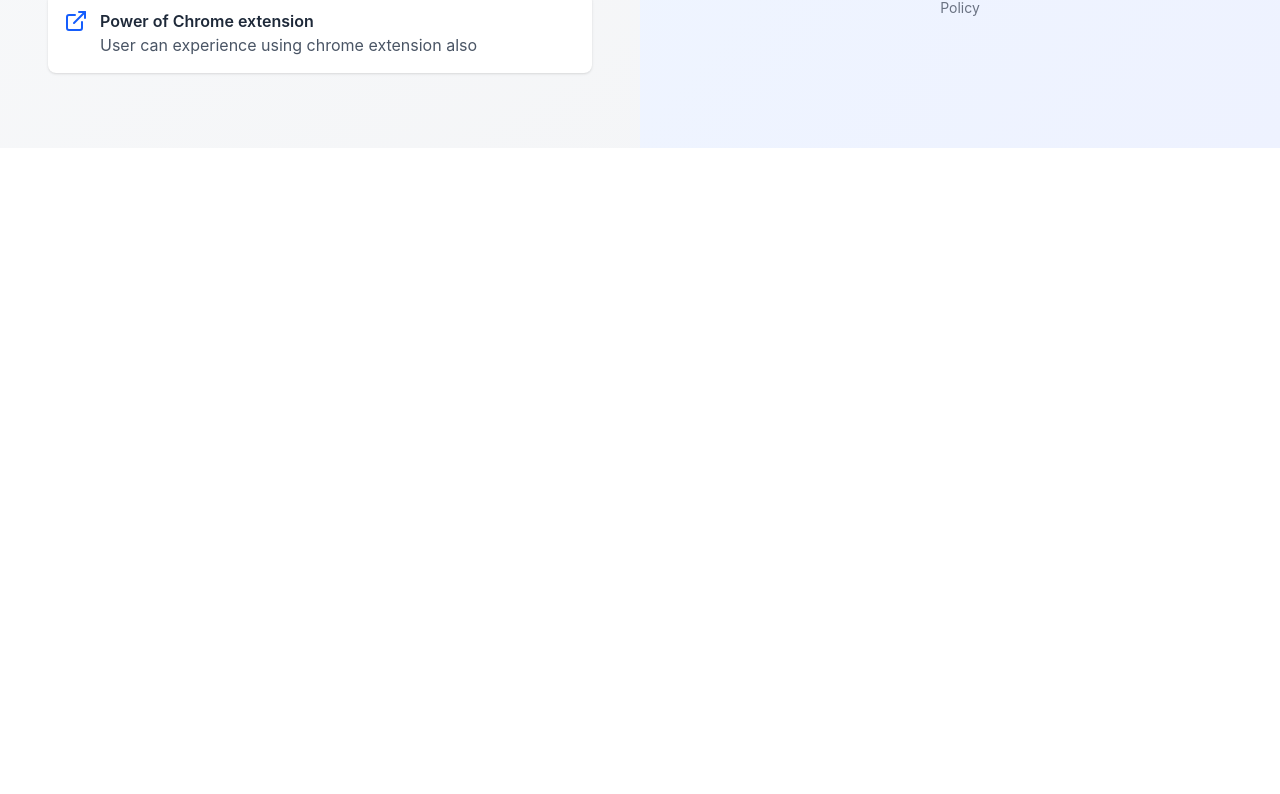
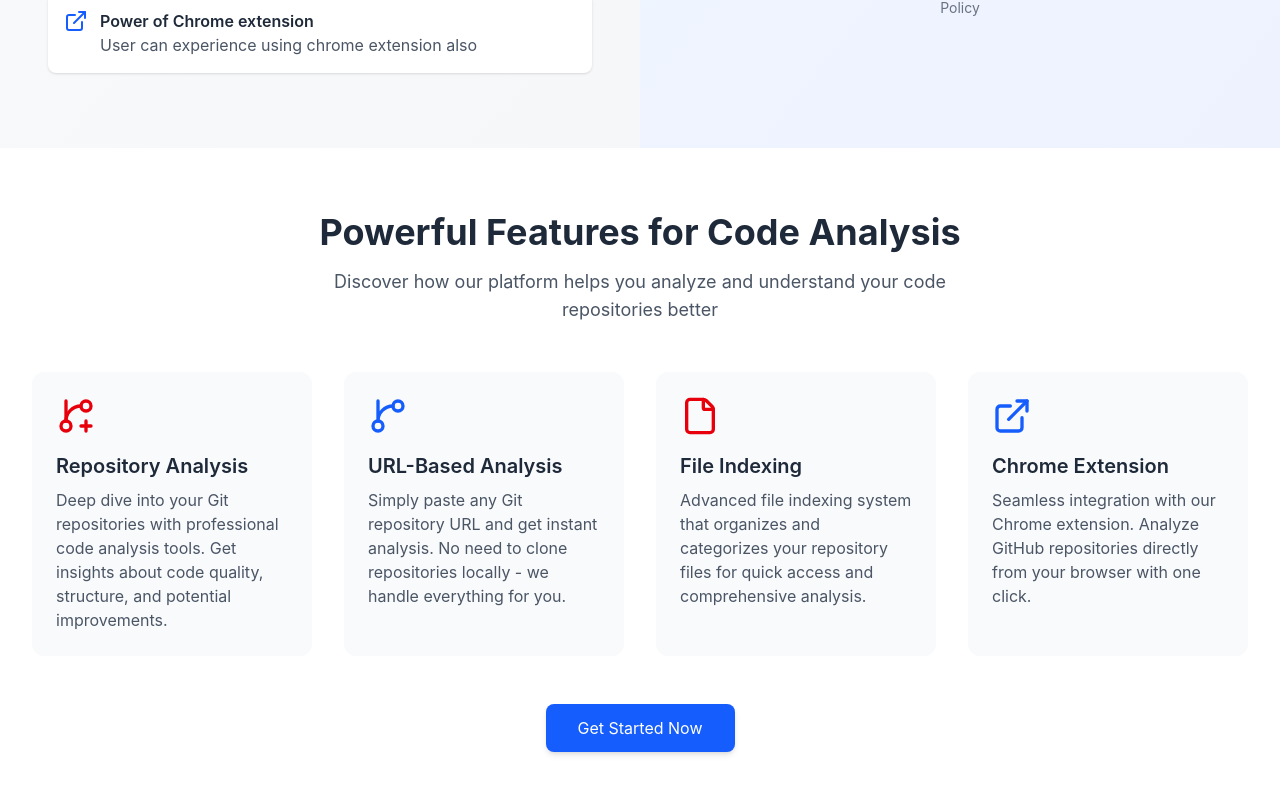
Before and after one commit to ABDUL-WASAY08/The-Codebase-Architect_frontend, a React app: page / in a window 1280 px wide. Shown: the part 652-1446 px from the top of the page. Before the commit the page ends 800 px from the top, so only its background shows below. Built offline with nearby package versions, Linux system fonts and the light colour scheme; no server answers; the HTML template or start-up script is replaced by a standard one.

Commit message:
adding content in auth

```diff
--- a/src/Compoents/AuthComp.jsx
+++ b/src/Compoents/AuthComp.jsx
@@ -144,6 +144,70 @@ function AuthComp() {
                 </div>
             </div>
 
+            {/* Detailed Features Section */}
+            <div className='bg-white py-16 px-4 md:px-8'>
+                <div className='max-w-7xl mx-auto'>
+                    <div className='text-center mb-12'>
+                        <h2 className='text-3xl md:text-4xl font-bold text-gray-800 mb-4'>
+                            Powerful Features for Code Analysis
+                        </h2>
+                        <p className='text-gray-600 text-lg max-w-2xl mx-auto'>
+                            Discover how our platform helps you analyze and understand your code repositories better
+                        </p>
+                    </div>
+
+                    <div className='grid md:grid-cols-2 lg:grid-cols-4 gap-8'>
+                        <div className='bg-gray-50 rounded-xl p-6 hover:shadow-lg transition-shadow'>
+                            <div className='text-red-600 mb-4'>
+                                <GitBranchPlus size={40} />
+                            </div>
+                            <h3 className='text-xl font-semibold text-gray-800 mb-2'>Repository Analysis</h3>
+                            <p className='text-gray-600'>
+                                Deep dive into your Git repositories with professional code analysis tools. Get insights about code quality, structure, and potential improvements.
+                            </p>
+                        </div>
+
+                        <div className='bg-gray-50 rounded-xl p-6 hover:shadow-lg transition-shadow'>
+                            <div className='text-blue-600 mb-4'>
+                                <GitBranchIcon size={40} />
+                            </div>
+                            <h3 className='text-xl font-semibold text-gray-800 mb-2'>URL-Based Analysis</h3>
+                            <p className='text-gray-600'>
+                                Simply paste any Git repository URL and get instant analysis. No need to clone repositories locally - we handle everything for you.
+                            </p>
+                        </div>
+
+                        <div className='bg-gray-50 rounded-xl p-6 hover:shadow-lg transition-shadow'>
+                            <div className='text-red-600 mb-4'>
+                                <File size={40} />
+                            </div>
+                            <h3 className='text-xl font-semibold text-gray-800 mb-2'>File Indexing</h3>
+                            <p className='text-gray-600'>
+                                Advanced file indexing system that organizes and categorizes your repository files for quick access and comprehensive analysis.
+                            </p>
+                        </div>
+
+                        <div className='bg-gray-50 rounded-xl p-6 hover:shadow-lg transition-shadow'>
+                            <div className='text-blue-600 mb-4'>
+                                <ExternalLink size={40} />
+                            </div>
+                            <h3 className='text-xl font-semibold text-gray-800 mb-2'>Chrome Extension</h3>
+                            <p className='text-gray-600'>
+                                Seamless integration with our Chrome extension. Analyze GitHub repositories directly from your browser with one click.
+                            </p>
+                        </div>
+                    </div>
+
+                    <div className='mt-12 text-center'>
+                        <button
+                            onClick={handleScroll}
+                            className='bg-blue-600 text-white px-8 py-3 rounded-lg hover:bg-blue-700 transition-all duration-200 transform hover:scale-105 shadow-md'
+                        >
+                            Get Started Now
+                        </button>
+                    </div>
+                </div>
+            </div>
         </div>
     )
 }
```
